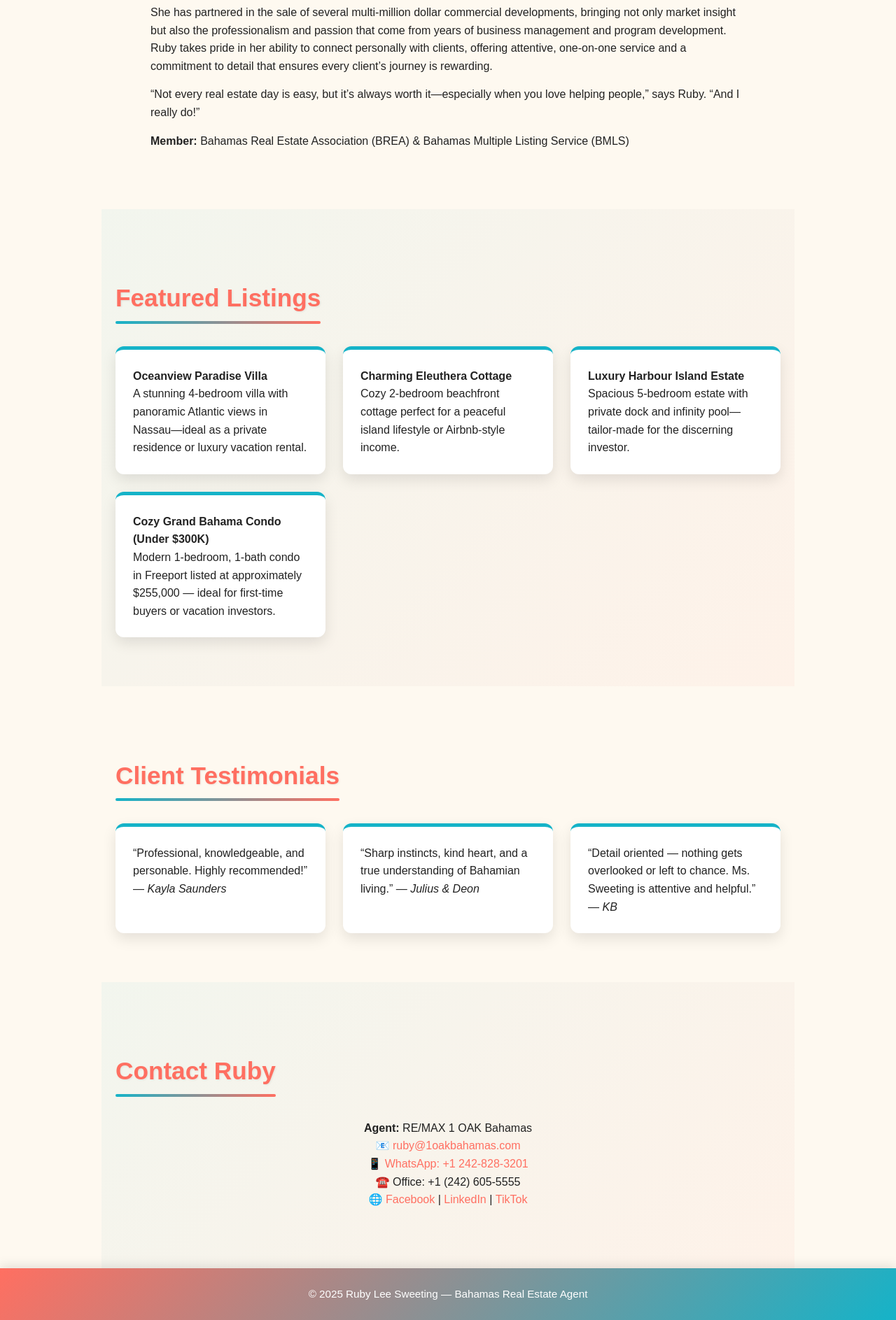
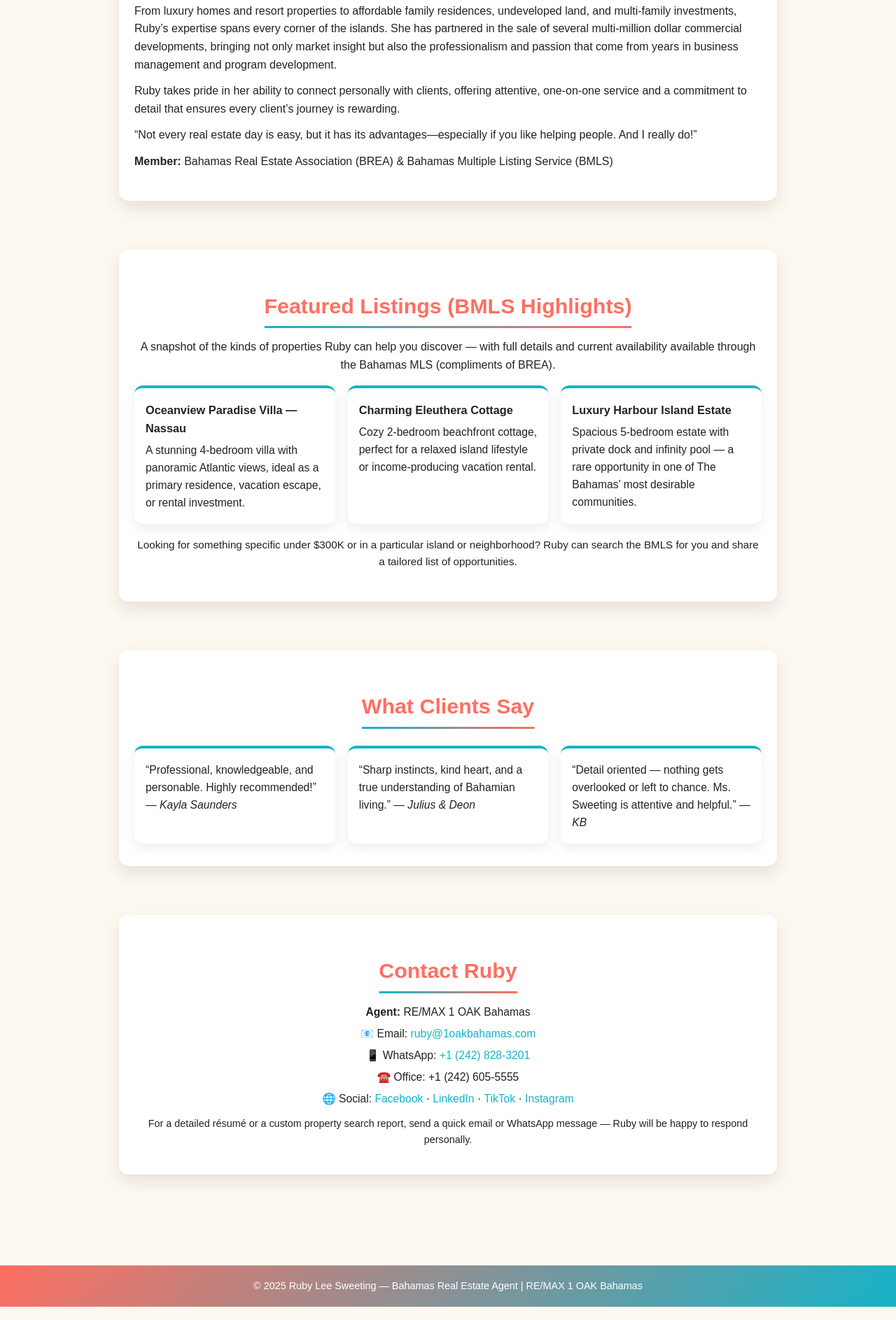
Before and after one commit to ruby-dotcom/Ruby-Sweeting-personal-site, a website: page index.html in a window 1280 px wide. Shown: the part 723-2610 px from the top of the page at 70% size. Drawn offline with Linux system fonts and the light colour scheme.

Commit message:
Replace with Ruby home page

```diff
--- a/index.html
+++ b/index.html
@@ -2,8 +2,8 @@
 <html lang="en">
 <head>
   <meta charset="utf-8">
+  <title>Ruby Lee Sweeting — Bahamas Real Estate</title>
   <meta name="viewport" content="width=device-width, initial-scale=1">
-<title>Ruby Lee Sweeting — Bahamas Real Estate</title>
   <meta name="description" content="Official site of Ruby Lee Sweeting — Bahamas Real Estate Agent specializing in luxury, residential, and investment properties across The Bahamas.">
   <style>
     :root {
@@ -12,6 +12,7 @@
       --sand: #fef9f0;
       --shadow: rgba(0,0,0,0.1);
     }
+    * { box-sizing: border-box; }
     body {
       font-family: 'Poppins', Arial, sans-serif;
       margin: 0;
@@ -20,200 +21,264 @@
       line-height: 1.6;
       overflow-x: hidden;
     }
+
+    /* HEADER */
     header {
       position: relative;
       background: linear-gradient(135deg, var(--aqua), var(--coral));
       color: #fff;
       text-align: center;
-    padding: 100px 20px;
+      padding: 80px 20px;
       box-shadow: 0 4px 25px var(--shadow);
       overflow: hidden;
     }
     header::after {
       content: "";
       position: absolute;
-    top: 0; left: 0; right: 0; bottom: 0;
-    background: radial-gradient(circle at top left, rgba(255,255,255,0.25), transparent 60%);
-    opacity: 0.4;
+      inset: 0;
+      background: radial-gradient(circle at top left, rgba(255,255,255,0.25), transparent 55%),
+                  radial-gradient(circle at bottom right, rgba(0,0,0,0.2), transparent 55%);
+      opacity: 0.45;
       z-index: 0;
     }
-  .header-content {
+    .hero-inner {
       position: relative;
       z-index: 1;
       max-width: 900px;
       margin: 0 auto;
     }
     header h1 {
-    font-size: 2.8em;
+      font-size: 2.6rem;
       margin-bottom: 0.4em;
       letter-spacing: 0.6px;
       text-shadow: 2px 2px 8px rgba(0,0,0,0.25);
     }
-  header p {
-    font-size: 1.35em;
+    header p.hero-tagline {
+      font-size: 1.3rem;
       font-style: italic;
       color: #fffbea;
+      margin-top: 0;
+      margin-bottom: 0.5em;
       text-shadow: 1px 1px 6px rgba(0,0,0,0.35);
     }
-  @media (max-width: 600px) {
-    header {
-      padding: 70px 15px;
-    }
-    header h1 {
-      font-size: 2em;
-    }
-    header p {
-      font-size: 1.1em;
-    }
+    header p.hero-sub {
+      margin-top: 0.3em;
+      font-size: 0.98rem;
     }
 
+    /* LAYOUT SECTIONS */
+    main {
+      padding: 60px 20px 40px;
+      max-width: 980px;
+      margin: 0 auto;
+    }
     section {
-    padding: 70px 20px;
-    max-width: 950px;
-    margin: auto;
-    position: relative;
-    z-index: 1;
+      margin-bottom: 70px;
+      background: #fff;
+      border-radius: 14px;
+      padding: 30px 22px 32px;
+      box-shadow: 0 10px 25px var(--shadow);
     }
-  section:nth-of-type(even) {
-    background: linear-gradient(135deg, rgba(21,179,200,0.05), rgba(255,111,97,0.05));
-  }
-  h2 {
+    h2.section-title {
       color: var(--coral);
+      margin-bottom: 22px;
+      font-size: 1.9rem;
       text-align: center;
-    margin-bottom: 40px;
-    font-size: 2.2em;
-    text-shadow: 1px 1px 3px rgba(0,0,0,0.08);
       position: relative;
       display: inline-block;
+      left: 50%;
+      transform: translateX(-50%);
     }
-  h2::after {
-    content: '';
+    h2.section-title::after {
+      content: "";
       position: absolute;
       left: 0;
       bottom: -8px;
       width: 100%;
-    height: 4px;
+      height: 3px;
       background: linear-gradient(90deg, var(--aqua), var(--coral));
       border-radius: 2px;
     }
     p {
-    max-width: 850px;
-    margin: 0 auto 15px;
+      margin: 0 0 12px;
     }
 
+    /* GRID CARDS */
     .grid {
       display: grid;
-    grid-template-columns: repeat(auto-fit, minmax(260px, 1fr));
-    gap: 25px;
+      grid-template-columns: repeat(auto-fit, minmax(250px, 1fr));
+      gap: 18px;
+      margin-top: 10px;
     }
     .card {
       background: #fff;
       border-radius: 12px;
-    padding: 25px;
-    box-shadow: 0 8px 20px var(--shadow);
-    transition: transform 0.3s ease, box-shadow 0.3s ease, border-top-color 0.3s;
-    border-top: 5px solid var(--aqua);
+      padding: 18px 16px;
+      box-shadow: 0 6px 18px rgba(0,0,0,0.08);
+      border-top: 4px solid var(--aqua);
+      transition: transform 0.25s ease, box-shadow 0.25s ease, border-top-color 0.25s ease;
+      font-size: 0.98rem;
+    }
+    .card strong {
+      display: block;
+      margin-bottom: 6px;
+      font-size: 1.02rem;
     }
     .card:hover {
-    transform: translateY(-6px);
-    box-shadow: 0 12px 28px rgba(0,0,0,0.15);
-    border-top: 5px solid var(--coral);
+      transform: translateY(-4px);
+      border-top-color: var(--coral);
+      box-shadow: 0 10px 24px rgba(0,0,0,0.14);
     }
 
+    /* CONTACT */
+    .contact-block {
+      text-align: center;
+      font-size: 0.98rem;
+    }
+    .contact-block p {
+      margin-bottom: 6px;
+    }
+    .contact-block a {
+      color: var(--aqua);
+      text-decoration: none;
+      font-weight: 500;
+    }
+    .contact-block a:hover {
+      color: var(--coral);
+      text-decoration: underline;
+    }
+
+    /* FOOTER */
     footer {
       background: linear-gradient(135deg, var(--coral), var(--aqua));
       color: white;
       text-align: center;
-    padding: 25px;
-    font-size: 0.95em;
-    box-shadow: 0 -4px 15px rgba(0,0,0,0.1);
+      padding: 18px 12px;
+      font-size: 0.9rem;
+      margin-top: 20px;
     }
-  a {
-    color: var(--coral);
-    text-decoration: none;
-    font-weight: 500;
+
+    /* RESPONSIVE */
+    @media (max-width: 720px) {
+      header {
+        padding: 60px 16px;
       }
-  a:hover {
-    color: var(--aqua);
-    text-decoration: underline;
+      header h1 {
+        font-size: 2.1rem;
       }
-  .contact {
-    text-align: center;
+      header p.hero-tagline {
+        font-size: 1.1rem;
+      }
+      main {
+        padding: 40px 14px 28px;
+      }
+      section {
+        padding: 22px 16px 24px;
+      }
     }
   </style>
 </head>
 <body>
   <header>
-    <div class="header-content">
-      <h1>Find your slice of Bahamian bliss with Ruby Sweeting</h1>
-      <p>One home, one investment, one dream at a time.</p>
+    <div class="hero-inner">
+      <h1>Discover the Beauty of Bahamian Living with Ruby Sweeting</h1>
+      <p class="hero-tagline">Find your slice of Bahamian bliss with Ruby Sweeting — one home, one investment, one dream at a time.</p>
+      <p class="hero-sub">
+        Real Estate Agent, 15+ years’ experience in sales, rentals, and property management across The Bahamas —
+        backed by a wide range of experience in business administration and tourism-related programs.
+      </p>
     </div>
   </header>
 
   <main>
+    <!-- ABOUT -->
     <section id="about">
-      <h2>About Ruby</h2>
-      <p><strong>Ruby Lee Sweeting</strong> is a Real Estate Agent with over 15 years’ experience in sales, rentals, and property management—covering the full spectrum of Bahamian real estate. From luxury homes and resort properties to affordable family residences, undeveloped land, and multi-family investments, Ruby’s expertise spans every corner of the islands.</p>
-      <p>She has partnered in the sale of several multi-million dollar commercial developments, bringing not only market insight but also the professionalism and passion that come from years of business management and program development. Ruby takes pride in her ability to connect personally with clients, offering attentive, one-on-one service and a commitment to detail that ensures every client’s journey is rewarding.</p>
-      <p>“Not every real estate day is easy, but it’s always worth it—especially when you love helping people,” says Ruby. “And I really do!”</p>
-      <p><strong>Member:</strong> Bahamas Real Estate Association (BREA) & Bahamas Multiple Listing Service (BMLS)</p>
+      <h2 class="section-title">About Ruby</h2>
+      <p><strong>Ruby Lee Sweeting</strong> is a Real Estate Agent with over 15 years’ experience in sales, rentals, and property management—covering the full spectrum of Bahamian real estate.</p>
+      <p>From luxury homes and resort properties to affordable family residences, undeveloped land, and multi-family investments, Ruby’s expertise spans every corner of the islands. She has partnered in the sale of several multi-million dollar commercial developments, bringing not only market insight but also the professionalism and passion that come from years in business management and program development.</p>
+      <p>Ruby takes pride in her ability to connect personally with clients, offering attentive, one-on-one service and a commitment to detail that ensures every client’s journey is rewarding.</p>
+      <p>“Not every real estate day is easy, but it has its advantages—especially if you like helping people. And I really do!”</p>
+      <p><strong>Member:</strong> Bahamas Real Estate Association (BREA) &amp; Bahamas Multiple Listing Service (BMLS)</p>
     </section>
 
+    <!-- LISTINGS -->
     <section id="listings">
-      <h2>Featured Listings</h2>
+      <h2 class="section-title">Featured Listings (BMLS Highlights)</h2>
+      <p style="text-align:center; margin-bottom:16px;">
+        A snapshot of the kinds of properties Ruby can help you discover — with full details and current availability available through the Bahamas MLS (compliments of BREA).
+      </p>
       <div class="grid">
         <div class="card">
-          <strong>Oceanview Paradise Villa</strong><br>
-          A stunning 4-bedroom villa with panoramic Atlantic views in Nassau—ideal as a private residence or luxury vacation rental.
+          <strong>Oceanview Paradise Villa — Nassau</strong>
+          A stunning 4-bedroom villa with panoramic Atlantic views, ideal as a primary residence, vacation escape, or rental investment.
         </div>
         <div class="card">
-          <strong>Charming Eleuthera Cottage</strong><br>
-          Cozy 2-bedroom beachfront cottage perfect for a peaceful island lifestyle or Airbnb-style income.
+          <strong>Charming Eleuthera Cottage</strong>
+          Cozy 2-bedroom beachfront cottage, perfect for a relaxed island lifestyle or income-producing vacation rental.
         </div>
         <div class="card">
-          <strong>Luxury Harbour Island Estate</strong><br>
-          Spacious 5-bedroom estate with private dock and infinity pool—tailor-made for the discerning investor.
+          <strong>Luxury Harbour Island Estate</strong>
+          Spacious 5-bedroom estate with private dock and infinity pool — a rare opportunity in one of The Bahamas’ most desirable communities.
+        </div>
+      </div>
+      <p style="text-align:center; margin-top:18px; font-size:0.95rem;">
+        Looking for something specific under $300K or in a particular island or neighborhood?
+        Ruby can search the BMLS for you and share a tailored list of opportunities.
+      </p>
+    </section>
+
+    <!-- TESTIMONIALS -->
+    <section id="testimonials">
+      <h2 class="section-title">What Clients Say</h2>
+      <div class="grid">
+        <div class="card">
+          “Professional, knowledgeable, and personable. Highly recommended!”
+          — <em>Kayla Saunders</em>
         </div>
         <div class="card">
-          <strong>Cozy Grand Bahama Condo (Under $300K)</strong><br>
-          Modern 1-bedroom, 1-bath condo in Freeport listed at approximately $255,000 — ideal for first-time buyers or vacation investors.
+          “Sharp instincts, kind heart, and a true understanding of Bahamian living.”
+          — <em>Julius &amp; Deon</em>
+        </div>
+        <div class="card">
+          “Detail oriented — nothing gets overlooked or left to chance. Ms. Sweeting is attentive and helpful.”
+          — <em>KB</em>
         </div>
       </div>
     </section>
 
-    <section id="testimonials">
-      <h2>Client Testimonials</h2>
-      <div class="grid">
-        <div class="card">
-          “Professional, knowledgeable, and personable. Highly recommended!” — <em>Kayla Saunders</em>
-        </div>
-        <div class="card">
-          “Sharp instincts, kind heart, and a true understanding of Bahamian living.” — <em>Julius & Deon</em>
-        </div>
-        <div class="card">
-          “Detail oriented — nothing gets overlooked or left to chance. Ms. Sweeting is attentive and helpful.” — <em>KB</em>
-        </div>
-      </div>
-    </section>
-
+    <!-- CONTACT -->
     <section id="contact">
-      <h2>Contact Ruby</h2>
-      <div class="contact">
+      <h2 class="section-title">Contact Ruby</h2>
+      <div class="contact-block">
+        <p><strong>Agent:</strong> RE/MAX 1 OAK Bahamas</p>
         <p>
-          <strong>Agent:</strong> RE/MAX 1 OAK Bahamas<br>
-          📧 <a href="mailto:ruby@1oakbahamas.com">ruby@1oakbahamas.com</a><br>
-          📱 <a href="https://wa.me/12428283201" target="_blank">WhatsApp: +1 242-828-3201</a><br>
-          ☎️ Office: +1 (242) 605-5555<br>
-          🌐 <a href="https://www.facebook.com/rubysweeting" target="_blank">Facebook</a> |
-          <a href="https://www.linkedin.com/in/rubysweeting" target="_blank">LinkedIn</a> |
-          <a href="https://www.tiktok.com/@rubysweeting" target="_blank">TikTok</a>
+          📧 Email:
+          <a href="mailto:ruby@1oakbahamas.com">ruby@1oakbahamas.com</a>
+        </p>
+        <p>
+          📱 WhatsApp:
+          <a href="https://wa.me/12428283201" target="_blank" rel="noopener">
+            +1 (242) 828-3201
+          </a>
+        </p>
+        <p>☎️ Office: +1 (242) 605-5555</p>
+        <p>
+          🌐 Social:
+          <a href="https://www.facebook.com/rubysweeting" target="_blank" rel="noopener">Facebook</a> ·
+          <a href="https://www.linkedin.com/in/rubysweeting" target="_blank" rel="noopener">LinkedIn</a> ·
+          <a href="https://www.tiktok.com/@rubysweeting" target="_blank" rel="noopener">TikTok</a> ·
+          <a href="https://www.instagram.com/rubysweeting" target="_blank" rel="noopener">Instagram</a>
+        </p>
+        <p style="margin-top:12px; font-size:0.9rem;">
+          For a detailed résumé or a custom property search report, send a quick email or WhatsApp message —
+          Ruby will be happy to respond personally.
         </p>
       </div>
     </section>
   </main>
 
   <footer>
-    © 2025 Ruby Lee Sweeting — Bahamas Real Estate Agent
+    © 2025 Ruby Lee Sweeting — Bahamas Real Estate Agent | RE/MAX 1 OAK Bahamas
   </footer>
 </body>
 </html>
```
Lines whose indentation alone changed are shown as unchanged.
